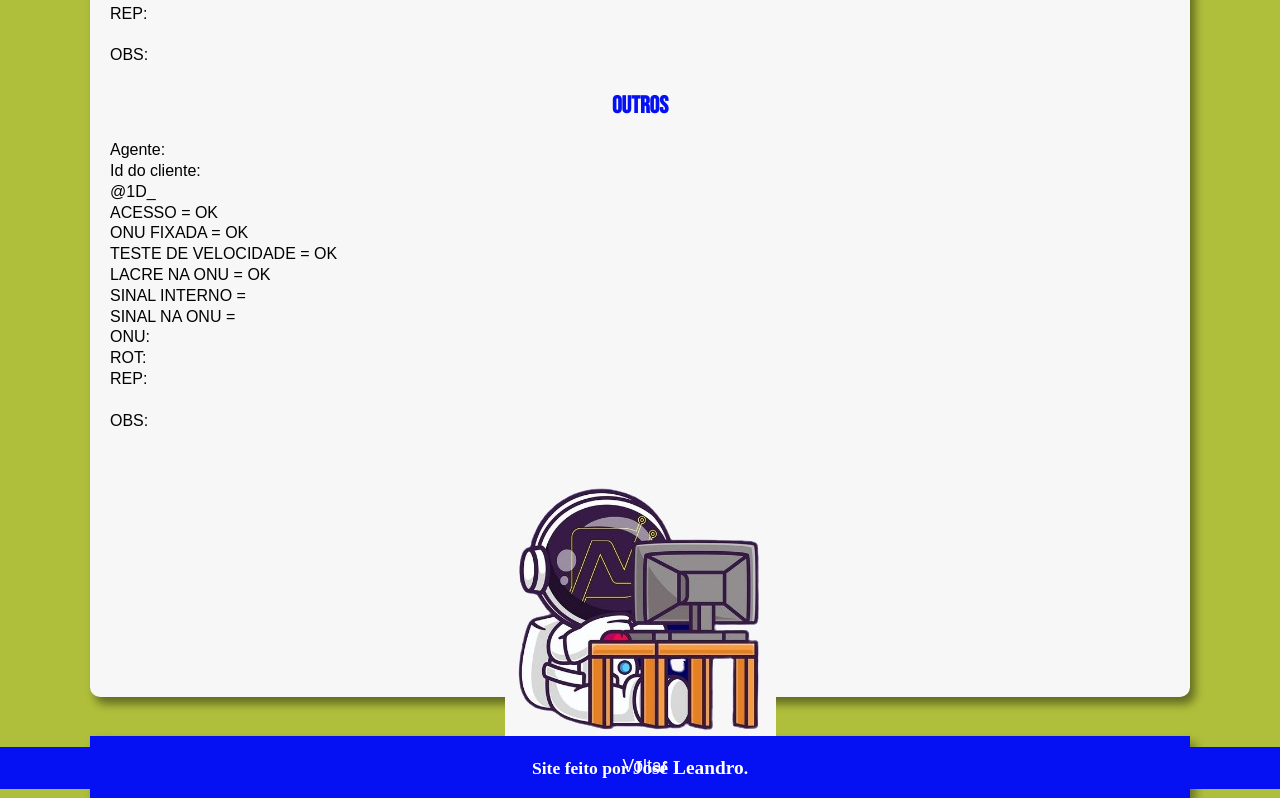
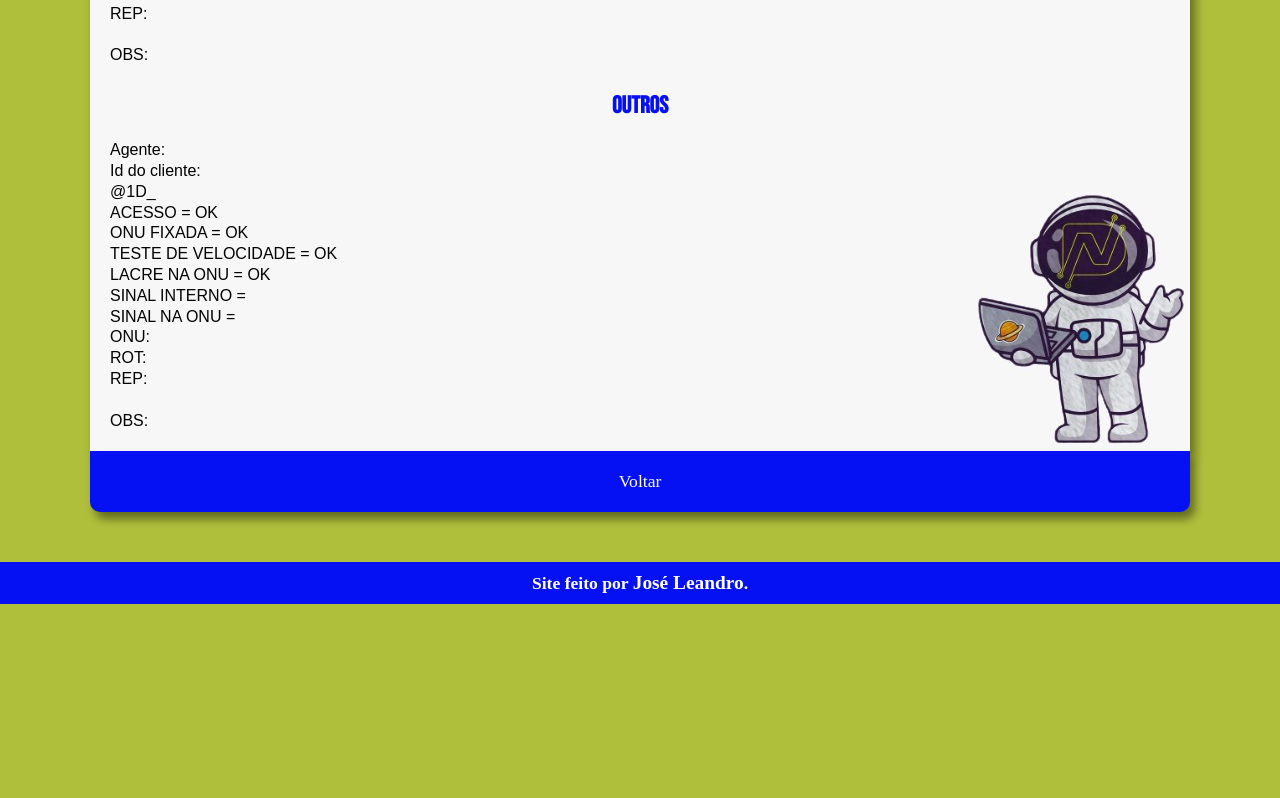
Before and after one commit to Jleandrogm/liberacao, a plain HTML site: page mascara.html in a window 1280 px wide. Shown: the part 583-1381 px from the top of the page. After the commit the page ends 1187 px from the top, so only its background shows below. Drawn offline with Linux system fonts and the light colour scheme; a web font is replaced by a local one.

Commit message:
Resolvido B.O
Colocado a imagem de outra forma, como CSS, e colocado favicon

```diff
--- a/mascara.html
+++ b/mascara.html
@@ -5,12 +5,13 @@
     <meta name="viewport" content="width=device-width, initial-scale=1.0">
     <title>Mascaras</title>
     <link rel="stylesheet" href="style.css">
+    <link rel="shortcut icon" href="imagens/favicon.ico" type="image/x-icon">
 </head>
 <body>
     <header>
         <h1>Mascaras</h1>
     </header>
-    <main>
+    <main id="pag02">
         <h2>
             Novas instalações e mudança de tecnologia
         </h2>
@@ -54,13 +55,12 @@
             <br>
             OBS: <br>
         </p>
-        <img src="imagens/astronalt-2.jpeg" alt="astronalta">
-        <div class="botão">
-            <p>
-                <a href="index.html">Voltar</a>
-            </p>
-        </div>
     </main>
+    <div class="botão">
+        <p>
+            <a href="index.html">Voltar</a>
+        </p>
+    </div>
     <footer>
         <p>
             Site feito por <a href="https://www.instagram.com/leandrogmdc?igsh=b2NnMDgxYmphc3J3" target="_blank">José Leandro</a>.
--- a/style.css
+++ b/style.css
@@ -65,10 +65,12 @@ main{
     margin: auto;
     margin-left: 90px;
     margin-right: 90px;
-    border-radius: 0px 0px 10px 10px;
     max-height: 1080px;
     min-height: 500px;
     box-shadow: 5px 7px 10px rgba(0, 0, 0, 0.445);
+    background-image: url('imagens/astronalta.jpeg');
+    background-position: right bottom;
+    background-repeat: no-repeat;
 }
 main p{
     padding: 0px 20px;
@@ -90,23 +92,22 @@ main p{
     font-family: var(--fonte-padrão);
     line-height: 1.3em;
 }
-img{
-    max-width: 350px;
-    display: block;
-    margin: auto;
-    margin-top: 20px;
-}
 .mascara{
     text-align: justify;
     text-indent: 0px;
     max-width: 350px;
     padding-bottom: 20px;
 }
-main .botão{
+.botão{
     background-color: var(--cor005);
     padding: 20px;
     margin-bottom: 10px;
     box-shadow: 5px 7px 10px rgba(0, 0, 0, 0.445);
+    text-align: center;
+    margin: auto;
+    margin-left: 90px;
+    margin-right: 90px;
+    border-radius: 0px 0px 10px 10px;
 
 }
 .botão p a{
```
Also changed, not shown: index.html (+1 -1 lines), tabela-senhas.html (+6 -5 lines), imagens/favicon.ico (added).
